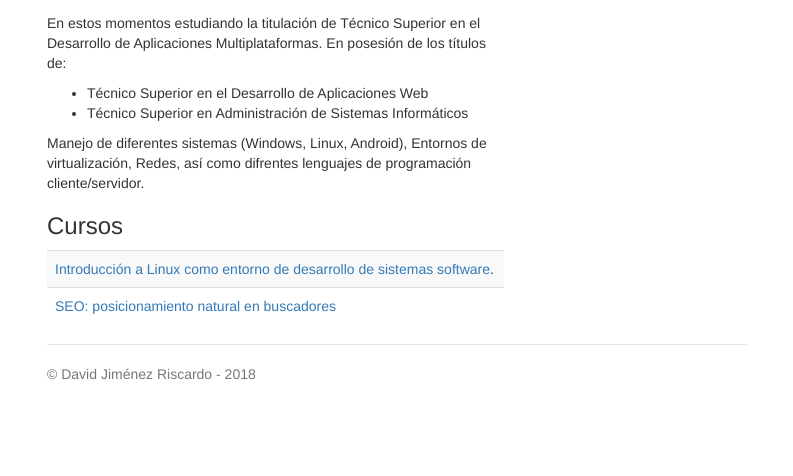
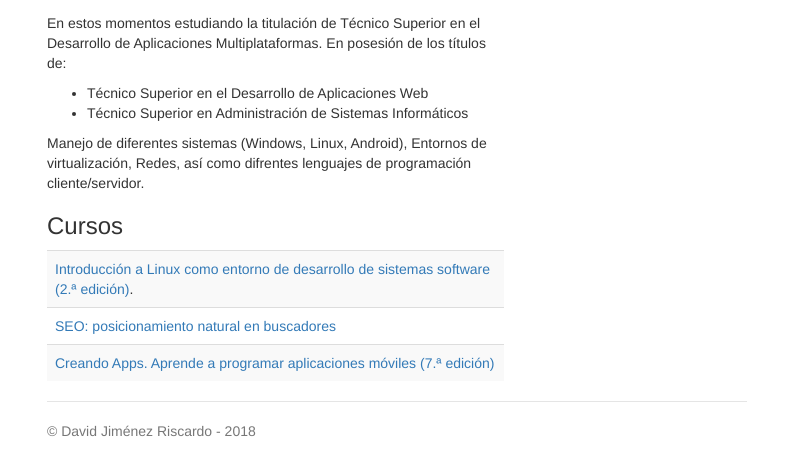
Before and after one commit to AntDVD28/AntDVD28.github.io, a plain HTML site: page index.html in a window 1280 px wide. Shown: the part 238-714 px from the top of the page, without its empty margins (243-1036 px from the left). Drawn offline with nearby package versions, Linux system fonts and the light colour scheme.

Commit message:
Update index.html

```diff
--- a/index.html
+++ b/index.html
@@ -53,8 +53,9 @@
 
           <h3>Cursos</h3>
           <table class='table table-striped'>
-            <tr><td><a href="https://www.miriadax.net/web/introduccion-a-linux-como-entorno-de-desarrollo-de-sistemas-software-2-edicion-" target="blank">Introducción a Linux como entorno de desarrollo de sistemas software</a>.</td></tr>
+            <tr><td><a href="https://www.miriadax.net/web/introduccion-a-linux-como-entorno-de-desarrollo-de-sistemas-software-2-edicion-" target="blank">Introducción a Linux como entorno de desarrollo de sistemas software (2.ª edición)</a>.</td></tr>
             <tr><td><a href="https://www.miriadax.net/web/seo-posicionamiento-natural-en-buscadores" target="blank">SEO: posicionamiento natural en buscadores</a></td></tr>
+            <tr><td><a href="https://miriadax.net/web/creando-apps-aprende-a-programar-aplicaciones-moviles-7-edicion-">Creando Apps. Aprende a programar aplicaciones móviles (7.ª edición)</a></td></tr>
           </table>
         </div>
       </div>
```
